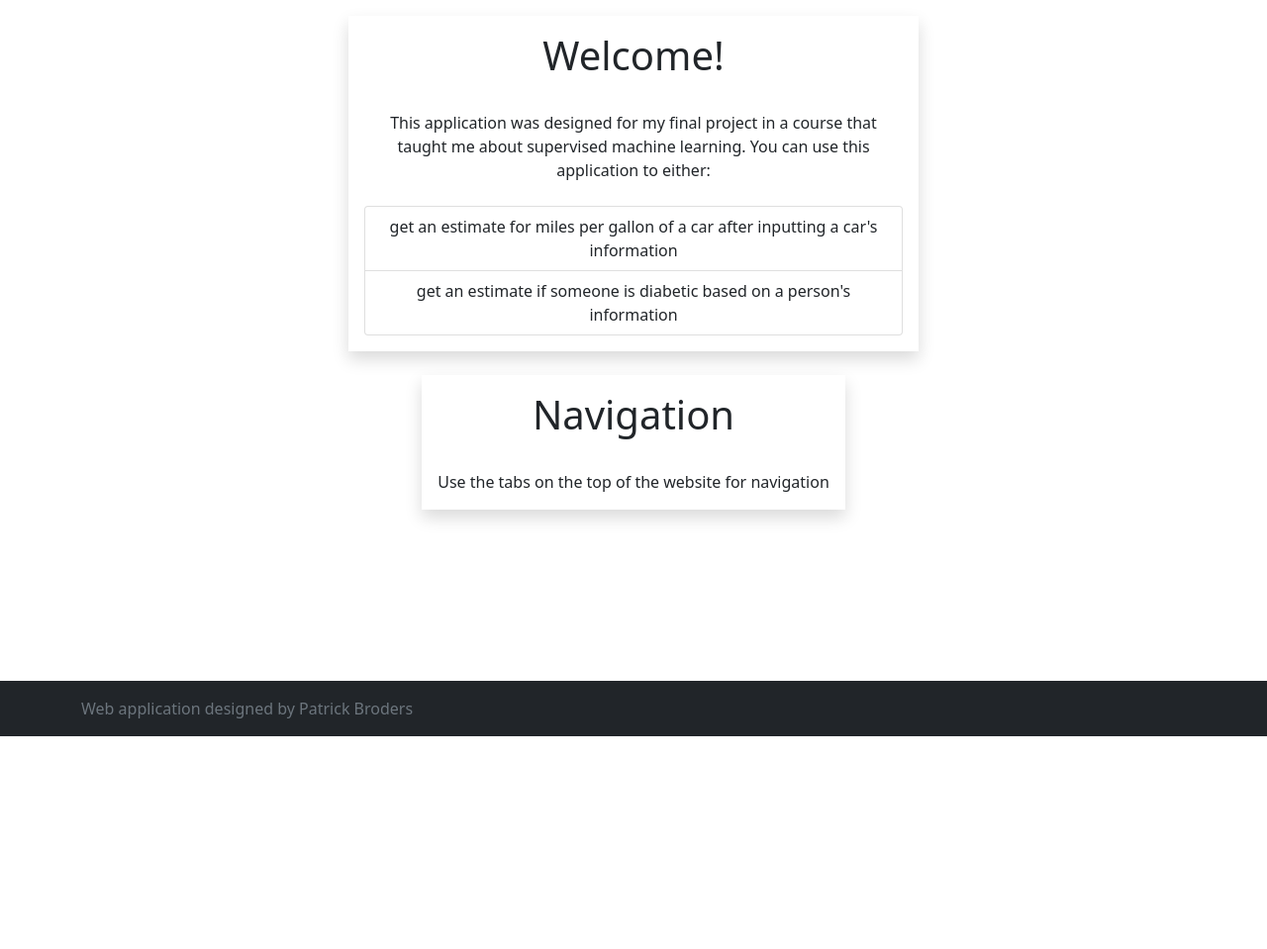
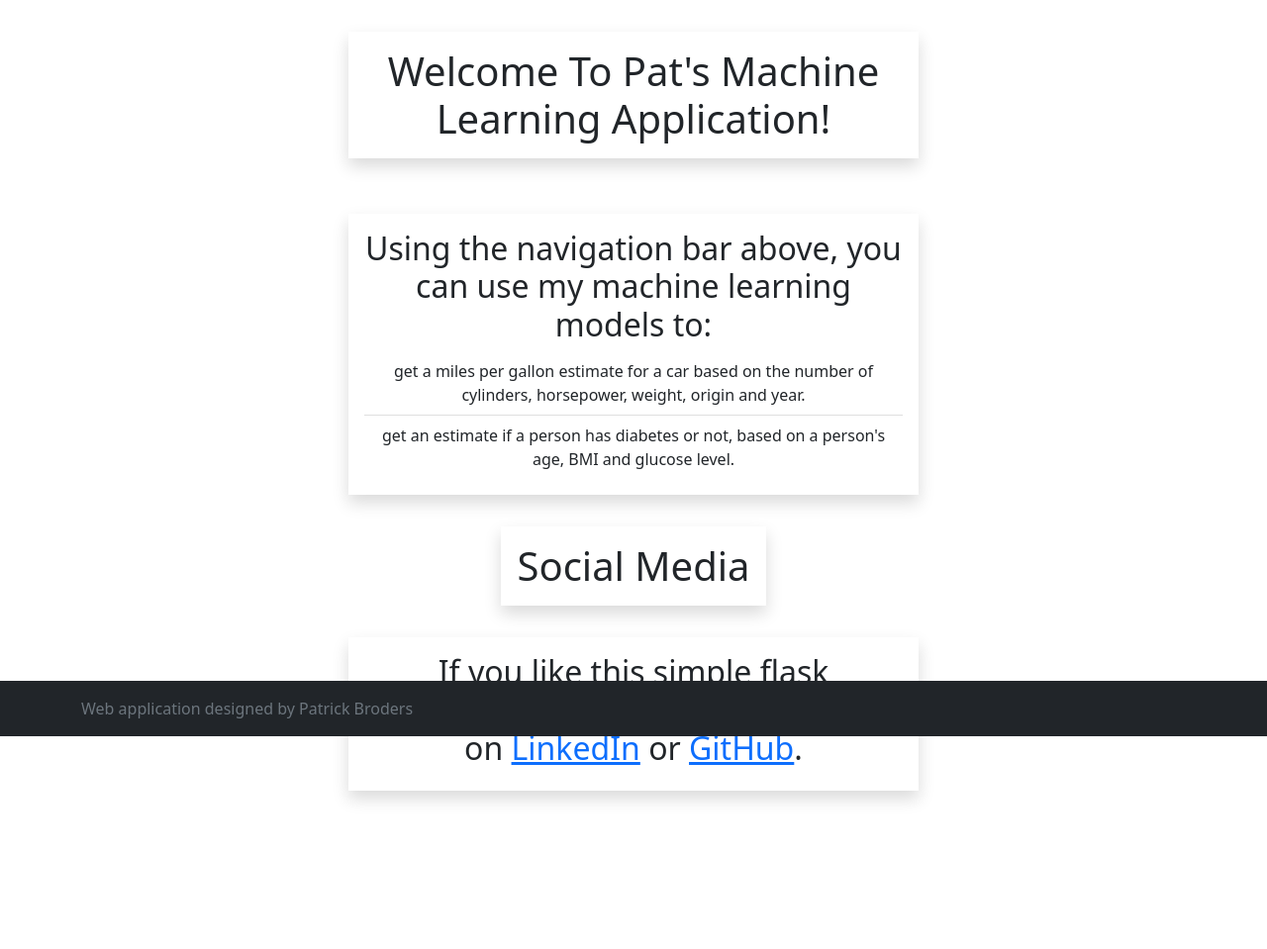
Before and after one commit to Brozon3/MLEstimator, a Flask app: page / in a window 1280 px wide. Shown: the part 56-1015 px from the top of the page at 99% size. Before the commit the page ends 800 px from the top, so only its background shows below. Run offline with Flask 3, Linux system fonts and the light colour scheme.

Commit message:
auto created requirements, added slight changes to home page and forms

```diff
--- /dev/null
+++ b/requirements.txt
@@ -0,0 +1,5 @@
+Flask==3.0.0
+flask_wtf==1.2.1
+joblib==1.3.2
+numpy==1.26.2
+WTForms==3.1.1
--- a/templates/index.html
+++ b/templates/index.html
@@ -10,33 +10,36 @@
 {% endblock %}
 
 {% block H1_Description %}
-    <div class="shadow p-3 mb-auto text-center">
-        <h1>Welcome!</h1>
-        <br>
-        <div>
-            This application was designed for my final project in a course that taught me about supervised machine
-            learning. You can use this application to either:
-        </div>
-        <br>
-        <ul class="list-group">
-            <li class="list-group-item">get an estimate for miles per gallon of a car after inputting a car's information</li>
-            <li class="list-group-item">get an estimate if someone is diabetic based on a person's information</li>
+    <h1 class="shadow p-3 my-3 text-center">Welcome To Pat's Machine Learning Application!</h1>
+{% endblock %}
+
+{% block H1_Content %}
+    <div class="shadow p-3 my-3 text-center">
+        <h2>
+            Using the navigation bar above, you can use my machine learning models to:
+        </h2>
+        <ul class="list-group list-group-flush">
+            <li class="list-group-item">
+                get a miles per gallon estimate for a car based on the number of cylinders, horsepower, weight,
+                origin and year.
+            </li>
+            <li class="list-group-item">
+                get an estimate if a person has diabetes or not, based on a person's age, BMI and glucose level.
+            </li>
         </ul>
     </div>
 {% endblock %}
 
-{% block H1_Content %}
-
-{% endblock %}
-
 {% block H2_Description %}
-    <div class="shadow p-3 mb-auto text-center">
-        <h1>Navigation</h1>
-        <br>
-        <span>Use the tabs on the top of the website for navigation</span>
-    </div>
+    <h1 class="shadow p-3 my-3 text-center">Social Media</h1>
 {% endblock %}
 
 {% block H2_Content %}
-
+    <div class="shadow p-3 my-3 text-center">
+        <h2>
+            If you like this simple flask application, feel free to follow me on
+            <a href="https://www.linkedin.com/in/patrick-broders/">LinkedIn</a> or
+            <a href="https://github.com/Brozon3">GitHub</a>.
+        </h2>
+    </div>
 {% endblock %}
```
Also changed, not shown: forms.py (+17 -9 lines), 1 other file.
